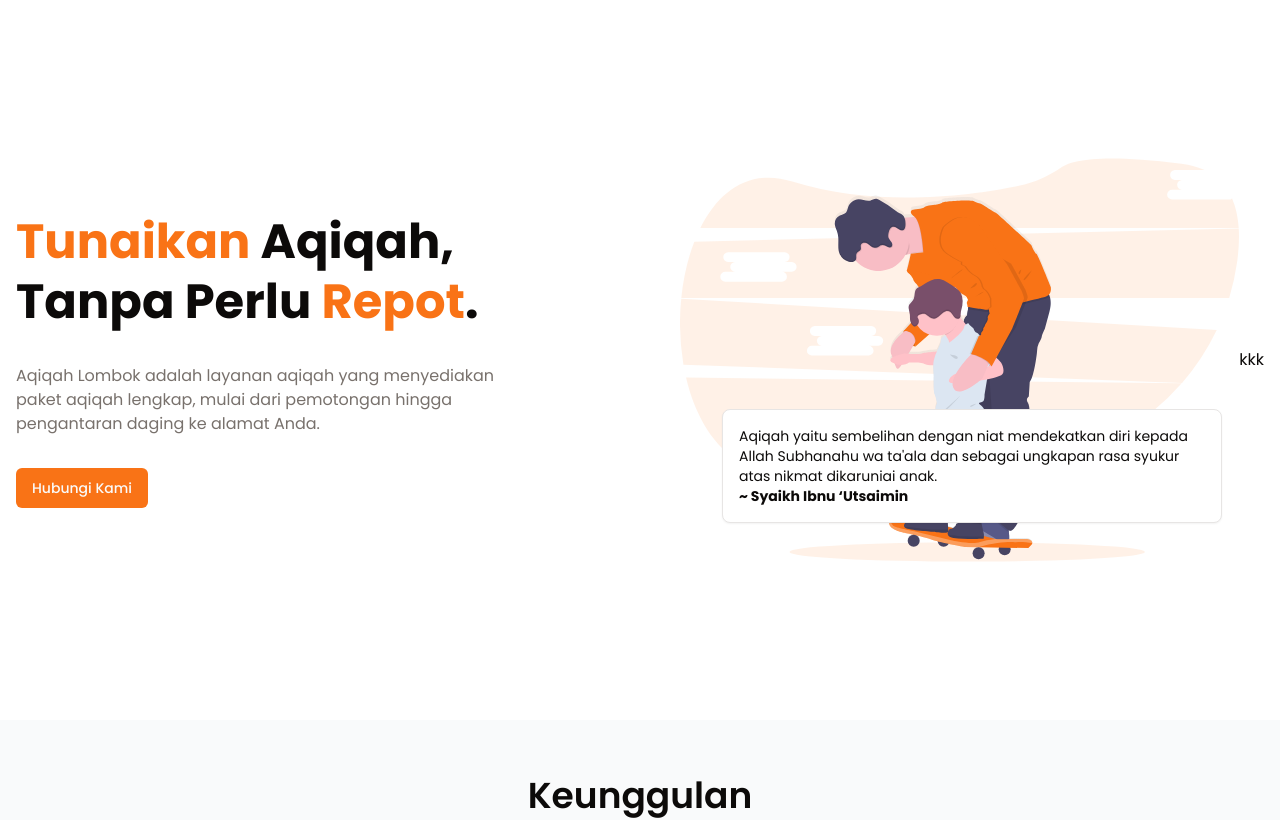
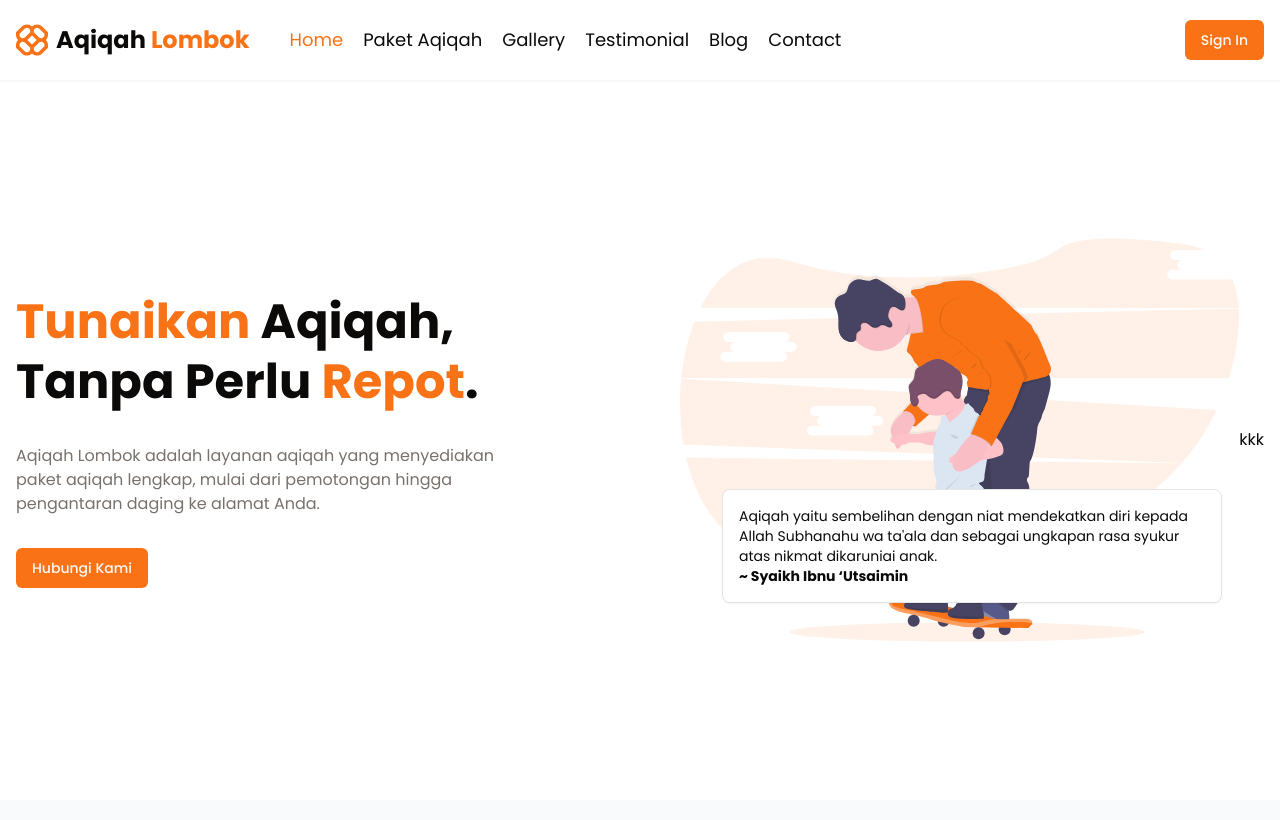
Before and after one commit to fitrondev/next-aqiqahlombok, a Next.js app: page / in a window 1280 px wide. Shown: the top 820 px of the page. Built offline with nearby package versions, Linux system fonts and the light colour scheme.

Commit message:
chore: Add header component to home page

```diff
--- a/src/app/page.tsx
+++ b/src/app/page.tsx
@@ -1,4 +1,5 @@
 import Advantages from "@/components/shared/Advantages";
+import Header from "@/components/shared/Header";
 import Hero from "@/components/shared/Hero";
 import Orders from "@/components/shared/Orders";
 import PackagesList from "@/components/shared/PackagesList";
@@ -6,6 +7,7 @@ import PackagesList from "@/components/shared/PackagesList";
 export default function Home() {
   return (
     <>
+      <Header />
       <Hero />
       <Advantages />
       <PackagesList />
```
